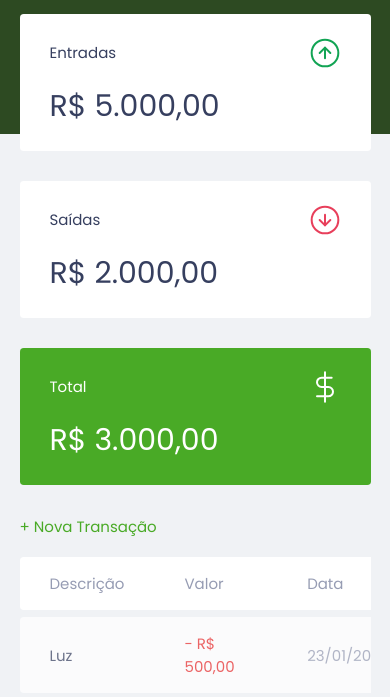
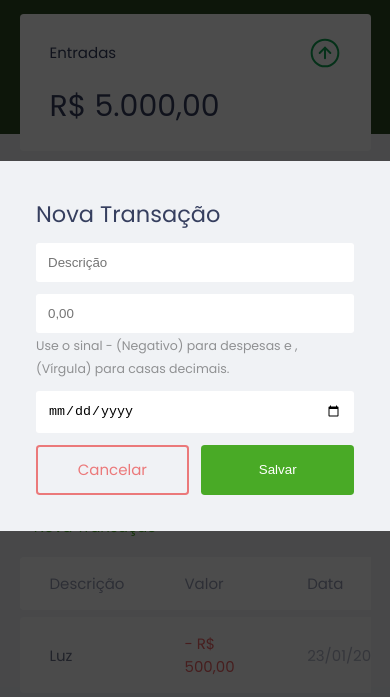
Before and after one commit to LuigiSampaio/Finances, a plain HTML site: page index.html in a window 390 px wide. Both pictures are taken after a click on the link "+ Nova Transação". Shown: the part 76-773 px from the top of the page. Drawn offline with Linux system fonts and the light colour scheme.

Commit message:
feat(page principal) create responsive style and add Modal

```diff
--- a/index.html
+++ b/index.html
@@ -50,7 +50,7 @@
         <section id="transaction">
             <h2 class="sr-only">Transações</h2>
 
-            <a href="#" class="button new">+ Nova Transação</a>
+            <a onclick="Modal.open()" href="#" class="button new">+ Nova Transação</a>
 
             <table id="data-table">
                 <thead>
@@ -83,9 +83,60 @@
         </section>
     </main>
 
+    <div class="modal-overlay">
+        <div class="modal">
+            <div id="form">
+                <h2>Nova Transação</h2>
+                <form action="">
+                    <div class="input-group">
+                        <label class="sr-only" for="description">Descrição</label>
+                        <input type="text" id="description" name="description" placeholder="Descrição" />
+                    </div>
+
+                    <div class="input-group">
+                        <label class="sr-only" for="amount">Valor</label>
+                        <input type="number" step="0.01" id="amount" name="amount" placeholder="0,00" />
+
+                        <small>Use o sinal - (Negativo) para despesas e , (Vírgula) para casas decimais.</small>
+                    </div>
+
+
+
+                    <div class="input-group">
+                        <label class="sr-only" for="date">Data</label>
+                        <input type="date" id="date" name="date" />
+                    </div>
+
+                    <div class="input-group actions">
+                        <a onclick="Modal.close()" href="#" class="button cancel">Cancelar</a>
+                        <button>Salvar</button>
+                    </div>
+
+                </form>
+            </div>
+        </div>
+    </div>
+
     <footer>
         <p>dev.finance$</p>
     </footer>
+
+    <script>
+        const Modal = {
+            open() {
+                document
+                    .querySelector('.modal-overlay')
+                    .classList
+                    .add('active');
+            },
+            close() {
+                document
+                .querySelector('.modal-overlay')
+                .classList
+                .remove('active');
+            }
+        }
+    </script>
 </body>
 
 </html>
--- a/styles.css
+++ b/styles.css
@@ -1,7 +1,12 @@
 /* Global style ========================= */
 :root {
     --dark-blue: #363f5f;
+    --green: #49aa26;
+    --ligth-green: #3dd705;
+    --red: #e92929;
+    --white: #ffffff;
 }
+
 * {
     margin: 0;
     padding: 0;
@@ -45,17 +50,52 @@ h2 {
 
 /* Links and Buttons ========================= */
 a {
-    color: #49aa26;
+    color: var(--green);
     text-decoration: none;
 }
 
 a:hover {
-    color: #3dd705;
+    color: var(--ligth-green);
+}
+
+button {
+    width: 100%;
+    height: 50px;
+
+    border: none;
+    color: var(--white);
+    background: var(--green);
+
+    padding: 0;
+    border-radius: 0.25rem;
+    cursor: pointer;
+}
+
+button:hover {
+    background: var(--ligth-green);
 }
 
 .button.new {
     display: inline-block;
     margin-bottom: 0.8rem;
+}
+
+.button.cancel {
+    color: var(--red);
+    height: 50px;
+
+    border: 2px var(--red) solid;
+    border-radius: 0.25rem;
+
+    display: flex;
+    justify-content: center;
+    align-items: center;
+
+    opacity: 0.6;
+}
+
+.button.cancel:hover {
+    opacity: 1;
 }
 
 /* Header ========================= */
@@ -66,7 +106,7 @@ header {
 }
 
 #logo {
-    color: white;
+    color: var(--white);
     font-weight: 100;
 }
 
@@ -76,13 +116,13 @@ header {
 }
 
 #balance h2 {
-    color: white;
+    color: var(--white);
     margin-top: 0;
 }
 
 /* Cards ========================= */
 .card {
-    background: white;
+    background: var(--white);
     padding: 1.5rem 2rem;
     border-radius: 0.25rem;
     margin-bottom: 2rem;
@@ -107,8 +147,8 @@ header {
 }
 
 .card.total {
-    background: #49aa26;
-    color: white;
+    background: var(--green);
+    color: var(--white);
 }
 
 /* Table ========================= */
@@ -135,7 +175,7 @@ table tbody tr td:last-child {
 }
 
 table thead th {
-    background: white;
+    background: var(--white);
 
     font-weight: normal;
     padding: 1rem 2rem;
@@ -152,7 +192,7 @@ table tbody tr:hover {
 }
 
 table tbody td {
-    background: white;
+    background: var(--white);
     padding: 1rem 2rem;
 }
 
@@ -168,7 +208,68 @@ td.expense {
     color: #e92929;
 }
 
+/* Modal ========================= */
+.modal-overlay {
+    width: 100%;
+    height: 100%;
 
+    background-color: rgba(0, 0, 0, 0.7);
+
+    position: fixed;
+    top: 0;
+
+    display: flex;
+    align-items: center;
+    justify-content: center;
+
+    opacity: 0;
+    visibility: hidden;
+}
+
+.modal-overlay.active {
+    opacity: 1;
+    visibility: visible;
+}
+
+.modal {
+    background: #f0f2f5;
+    padding: 2.4rem;
+}
+/* Form ========================= */
+#form {
+    max-width: 500px;
+}
+
+#form h2 {
+    margin-top: 0;
+}
+
+input {
+    border: none;
+    border-radius: 0.2rem;
+
+    padding: 0.8rem;
+    width: 100%;
+}
+
+.input-group {
+    margin-top: 0.8rem;
+}
+
+.input-group small {
+    opacity: 0.4;
+}
+
+.input-group.actions {
+    display: flex;
+    justify-content: space-between;
+    align-items: center;
+}
+
+.input-group.actions .button,
+.input-group.actions button {
+    width: 48%;
+}
 /* Footer ========================= */
 footer {
     text-align: center;
```
